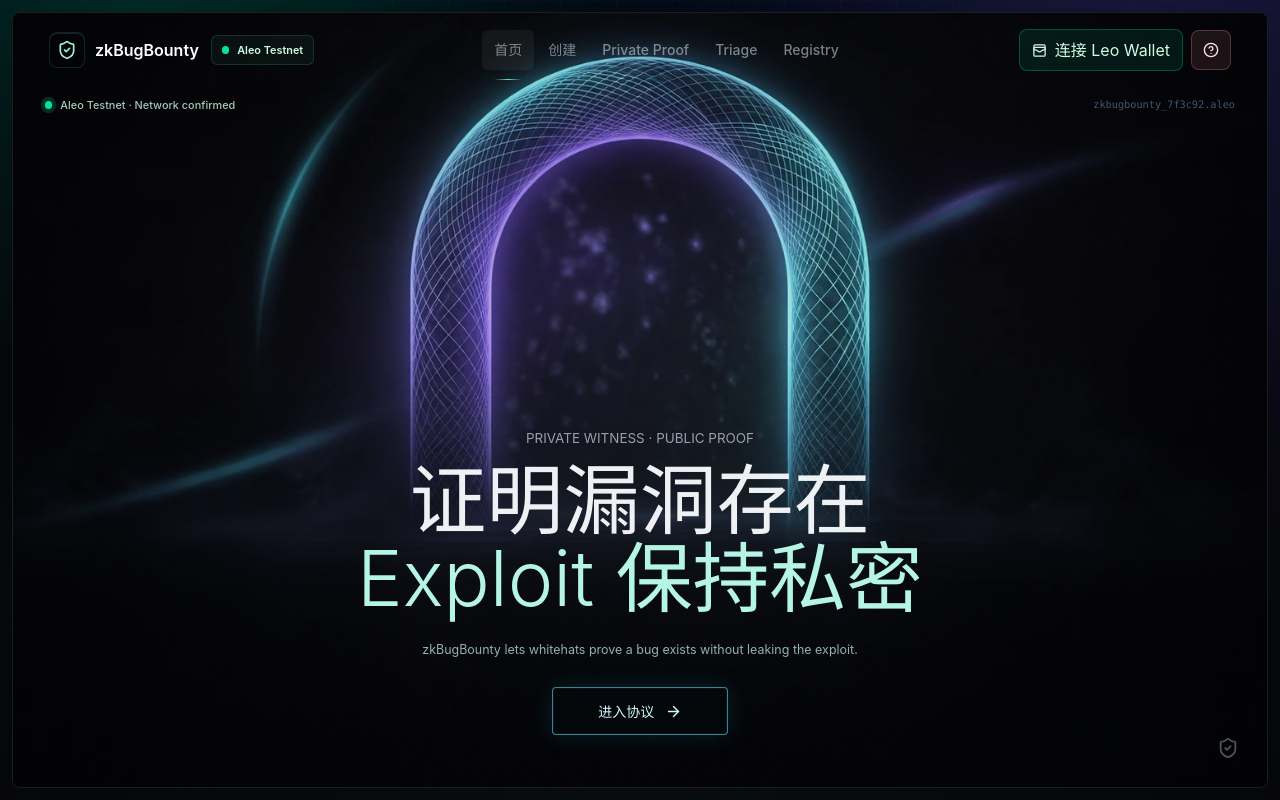
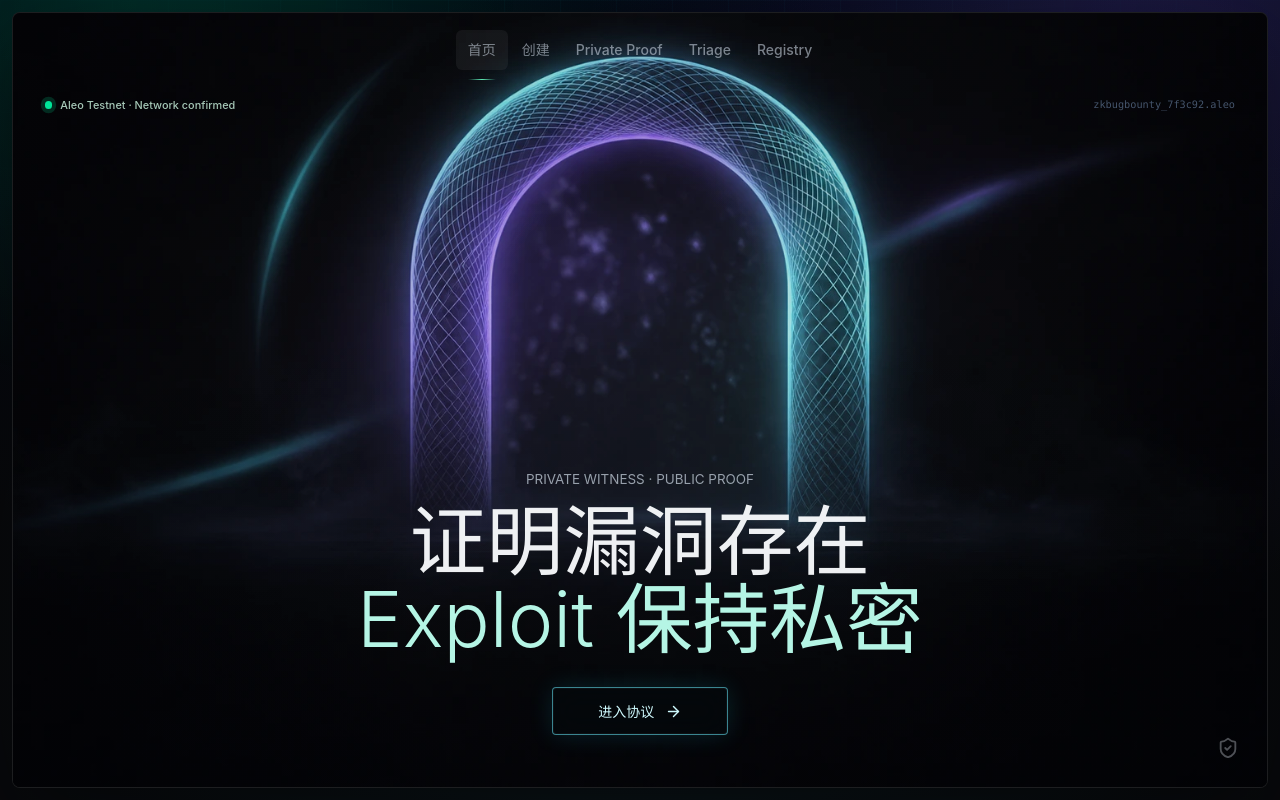
Before and after one commit to tz-hao/aleo-zkbugbounty-escrow, a Next.js app: page / in a window 1280 px wide. Built offline with nearby package versions, Linux system fonts and the light colour scheme.

Commit message:
feat: simplify homepage controls and document data

```diff
--- a/app/globals.css
+++ b/app/globals.css
@@ -429,16 +429,6 @@ body:has(.home-immersive) .site-navigation nav a[aria-current="page"] {
   color: #b5f5e5;
 }
 
-.home-protocol-slogan {
-  max-width: 44rem;
-  margin-top: 1.25rem;
-  color: rgba(207, 250, 254, 0.7);
-  font-family: var(--font-geist-mono), "SFMono-Regular", Consolas, monospace;
-  font-size: clamp(0.62rem, 1.1vw, 0.78rem);
-  font-weight: 400;
-  line-height: 1.7;
-}
-
 .home-enter-action {
   position: relative;
   display: inline-flex;
@@ -517,10 +507,6 @@ body:has(.home-immersive) .site-navigation nav a[aria-current="page"] {
   .home-protocol-title {
     font-size: clamp(2.25rem, 11vw, 3.1rem);
     line-height: 1.04;
-  }
-
-  .home-protocol-slogan {
-    max-width: 19rem;
   }
 
   .home-hero-visual img {
--- a/components/dashboard.tsx
+++ b/components/dashboard.tsx
@@ -25,9 +25,6 @@ export function Dashboard() {
           证明漏洞存在
           <span>Exploit 保持私密</span>
         </h1>
-        <p className="home-protocol-slogan">
-          {zh.brand.slogan}
-        </p>
         <Link className="focus-ring home-enter-action" href="/submit-proof">
           {zh.home.proofAction}
           <ArrowRight size={17} aria-hidden="true" />
--- a/components/navigation.tsx
+++ b/components/navigation.tsx
@@ -28,10 +28,13 @@ const links = [
 export function Navigation() {
   const pathname = usePathname();
   const [mobileOpen, setMobileOpen] = useState(false);
+  const isHomepage = pathname === "/";
 
   return (
     <header className="site-navigation sticky top-0 z-40 px-3 pt-3">
       <div className="nav-glass mx-auto flex h-[3.75rem] max-w-7xl items-center gap-3 rounded-lg px-3 sm:px-4 lg:px-5">
+        {!isHomepage ? (
+          <>
             <Link className="group flex min-w-0 shrink-0 items-center gap-2.5" href="/">
               <span className="brand-mark flex h-9 w-9 items-center justify-center rounded-lg transition group-hover:border-emerald-300/40">
                 <ShieldCheck size={20} aria-hidden="true" />
@@ -48,6 +51,8 @@ export function Navigation() {
               <span className="network-pulse" aria-hidden="true" />
               Aleo Testnet
             </span>
+          </>
+        ) : null}
 
         <nav aria-label="主导航" className="hidden min-w-0 flex-1 items-center justify-center lg:flex">
           <div className="flex items-center gap-0.5">
@@ -76,9 +81,11 @@ export function Navigation() {
           </div>
         </nav>
 
+        {!isHomepage ? (
           <div className="ml-auto hidden shrink-0 lg:block">
             <WalletConnectionControl />
           </div>
+        ) : null}
         <button
           aria-controls="mobile-navigation"
           aria-expanded={mobileOpen}
@@ -126,9 +133,11 @@ export function Navigation() {
               );
             })}
           </nav>
+          {!isHomepage ? (
             <div className="mt-4 border-t border-white/10 pt-4">
               <WalletConnectionControl />
             </div>
+          ) : null}
         </div>
       ) : null}
     </header>
```
Also changed, not shown: 3 other files (tests, documents, lock files or other folders). Lines whose indentation alone changed are shown as unchanged.
